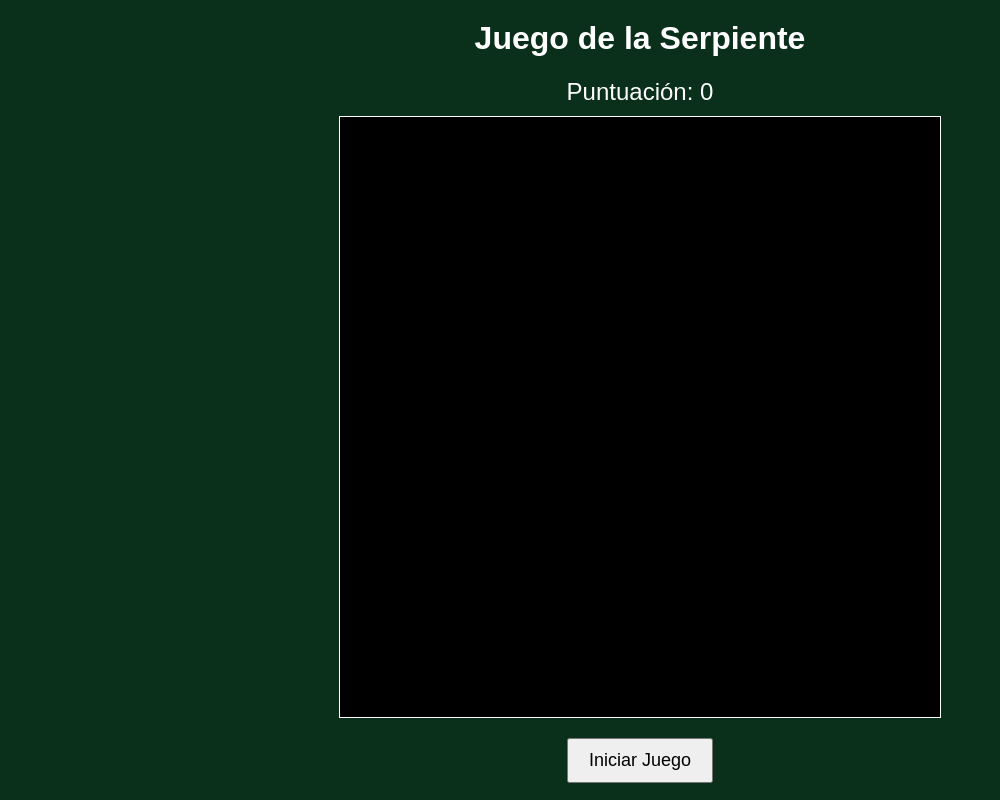
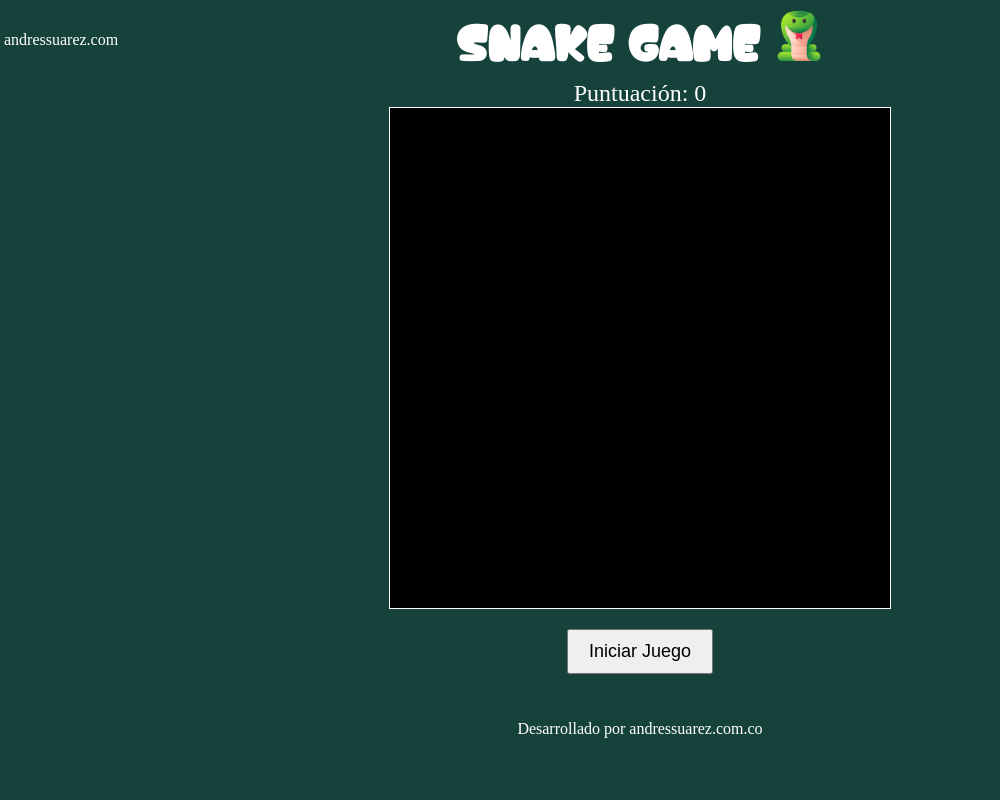
Before and after one commit to ACSBITMEN/Snake-Game, a plain HTML site: page index.html in a window 1280 px wide. Shown: the whole page, without its empty margins (0-1000 px from the left). Drawn offline with Linux system fonts and the light colour scheme.

Commit message:
font ittle add

```diff
--- a/index.html
+++ b/index.html
@@ -3,15 +3,31 @@
 <head>
     <meta charset="UTF-8">
     <meta name="viewport" content="width=device-width, initial-scale=1.0">
+    <link rel="icon" type="image/svg+xml" href="./assets/logo-snake.png" />
+    <link rel="stylesheet" href="styles.css">
     <title>Juego de la Serpiente</title>
-    <link rel="stylesheet" href="styles.css">
 </head>
 <body>
-    <h1>Juego de la Serpiente</h1>
-    <div id="score">Puntuación: 0</div>
-    <canvas id="gameCanvas" width="600" height="600"></canvas>
-    <button id="startButton">Iniciar Juego</button>
-    <button id="restartButton" style="display: none;">Reiniciar</button>
+    <header>
+        <a href="#">
+            <img src="" alt="">
+            andressuarez.com
+        </a>
+        <h1>Snake Game
+            <img src="./assets/logo-snakeGame.png" alt="">
+        </h1>
+
+    </header>
+    <main>
+        <div id="score">Puntuación: 0</div>
+        <canvas id="gameCanvas" width="500" height="500"></canvas>
+        <button id="startButton">Iniciar Juego</button>
+        <button id="restartButton" style="display: none;">Reiniciar</button>
+    </main>
+    <footer>
+        Desarrollado por andressuarez.com.co
+    </footer>
+
     <script src="snake.js"></script>
 </body>
 </html>
--- a/snake.js
+++ b/snake.js
@@ -90,7 +90,7 @@ function resumeGame() {
 
 // Función para iniciar el juego después de la cuenta regresiva
 function startGame() {
-    game = setInterval(updateGame, 100);
+    game = setInterval(updateGame, speed);
 }
 
 // Evento del botón de inicio/pausar/reanudar
@@ -121,14 +121,6 @@ restartButton.addEventListener('click', () => {
     initGame();
 });
 
-
-// Función para alternar entre las posiciones de la lengua
-function updateTongueState() {
-    tongueState = (tongueState + 1) % 3;  // Alterna entre 0, 1 y 2
-}
-
-setInterval(updateTongueState, 300);
-
 function drawSnake() {
     for (let i = 0; i < snake.length; i++) {
         let sx, sy;
@@ -137,7 +129,7 @@ function drawSnake() {
         if (i === 0) {
             // Cabeza de la serpiente
             sx = 0;  // Primera columna
-            sy = tongueState * snakeSpriteSize;  // Cambia entre las 3 filas (0, 1, 2) para la cabeza según la lengua
+            sy = 0;  // Primera fila
 
             // Rotar la cabeza según la dirección actual
             ctx.translate(snake[i].x + boxSize / 2, snake[i].y + boxSize / 2);  // Trasladamos el origen al centro de la cabeza
@@ -155,7 +147,7 @@ function drawSnake() {
 
         } else if (i === snake.length - 1) {
             // Cola de la serpiente
-            sx = 1 * snakeSpriteSize;  // Tercera columna
+            sx = 1 * snakeSpriteSize;  // Segunda columna
             sy = 2 * snakeSpriteSize;  // Tercera fila
 
             // Rotar la cola según la dirección del segmento anterior
@@ -222,6 +214,7 @@ function drawSnake() {
         ctx.restore();  // Restauramos el contexto después de cada segmento
     }
 }
+
 
 
 // Función para dibujar la comida usando el spritesheet (solo la fila del medio)
@@ -316,12 +309,6 @@ function updateGame() {
     drawSnake();
 }
 
-
-// Inicializar el juego con la velocidad predeterminada
-function startGame() {
-    game = setInterval(updateGame, speed);  // Inicia el juego con la velocidad actual
-}
-
 // Función de cuenta regresiva
 function countdown(callback) {
     let count = 3;
--- a/styles.css
+++ b/styles.css
@@ -5,21 +5,61 @@
   --food-color: #ffffff;
 }
 
-body {
-  background-color: #0a301b;
-  color: #fff;
-  text-align: center;
-  font-family: Arial, sans-serif;
-  position: relative;
+* {
+  padding: 0;
+  margin: 0;
 }
 
-h1 {
-  margin-top: 20px;
+body {
+  height: 100vh;
+  color: #fff;
+}
+
+header {
+  background-color: #16423C;
+  display: flex;
+  align-items: center;
+  position: relative;
+  height: 10%;
+  text-align: center;
+}
+
+header h1 {
+  color: #fff;
+  font-size: 3em;
+  width: 100%;
+  font-family: 'DS-Roti', sans-serif;
+  transition: .4s;
+}
+@font-face {
+  font-family: 'DS-Roti';
+  src: url('./fonts/love_roti/Love\ Roti.ttf') format('truetype');
+}
+
+header h1:hover {
+  color: #C4DAD2;
+  cursor: default;
+}
+
+header h1 img {
+  width: 50px;
+}
+
+header a {
+  color: #fff;
+  text-decoration: none;
+  position: absolute;
+}
+
+main {
+  background-color: #16423C;
+  width: 100%;
+  height: 80%;
+  text-align: center;
 }
 
 #score {
   font-size: 24px;
-  margin: 10px 0;
 }
 
 canvas {
@@ -45,3 +85,9 @@ canvas {
   font-size: 72px;
   color: #fff;
 }
+
+footer {
+  background-color: #16423C;
+  height: 10%;
+  text-align: center;
+}
```
Also changed, not shown: assets/logo-snake.png (added), assets/logo-snakeGame.png (added), fonts/love_roti/Love Roti.jpg (added), fonts/love_roti/Love Roti.otf (added), fonts/love_roti/Love Roti.ttf (added), fonts/love_roti/More Info.txt (added), 1 other file.
